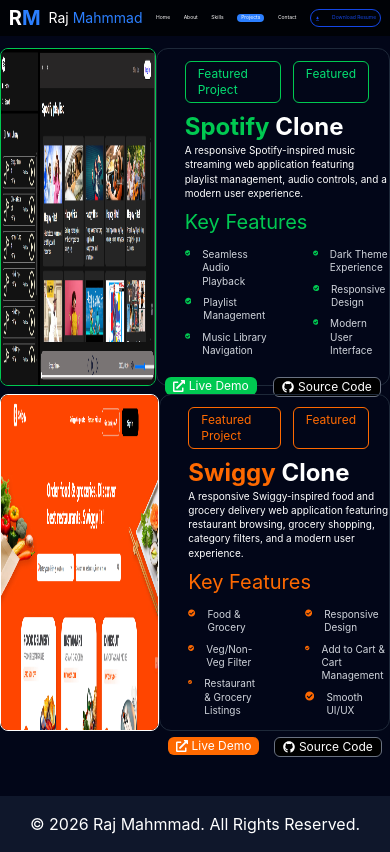
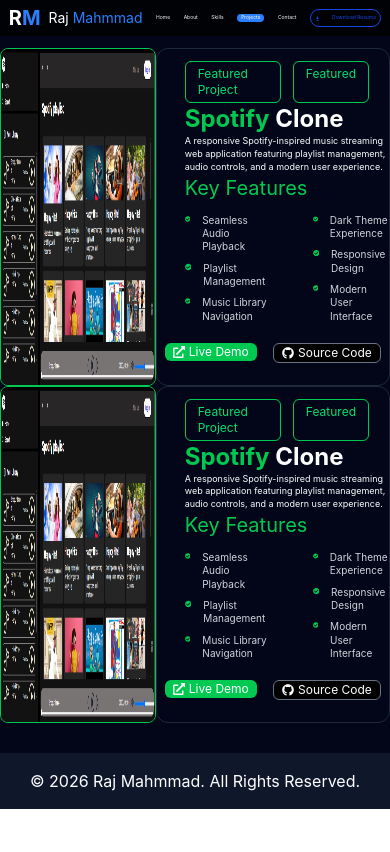
Before and after one commit to RAJMAHMMAD0786/Portfolio, a React (Vite) app: page /projects in a window 390 px wide. Built offline with nearby package versions, Linux system fonts and the light colour scheme.

Commit message:
Changing for responsive

```diff
--- a/src/pages/About.jsx
+++ b/src/pages/About.jsx
@@ -13,7 +13,7 @@
 
 function About() {
   return (
-    <div className="Aboutpage bg-slate-950 px-1 w-full h-[85vh] max-[750px]:h-[95vh] flex max-[750px]:px-3 max-[750px]:w-full">
+    <div className="Aboutpage bg-slate-950 px-1 w-full h-[85vh] max-[750px]:h-[85vh] flex max-[750px]:px-3 max-[750px]:w-full">
 
       {/* This is the left parts of the page */}
       <div className="leftpart w-[60%] pl-7 max-[750px]:w-[60%] ">
@@ -47,38 +47,38 @@
           <a href="/RajMahmmad_Frontend.pdf" download className="text-blue-500 flex items-center gap-2 border border-blue-500 w-48 h-10 mt-7 pl-3 rounded-xl  hover:cursor-pointer hover:bg-[#1242a26c] hover:underline max-[750px]:px-1 max-[450px]:py-1" > <IoMdDownload /> Download Resume </a>
 
           {/* This is the coding stats */}
-          <div className="codingStatsbox w-10/12 h-36 rounded-md bg-[#031224] mt-5 max-[750px]:h-52">
+          <div className="codingStatsbox w-10/12 h-36 rounded-md bg-[#031224] mt-5 max-[750px]:h-40">
 
             {/* This is the heading */}
             <div className="headingofcodingStats">
-              <h2 className="text-white pt-3 pl-2">Coding Stats</h2>
+              <h2 className="text-white pt-3 pl-2 max-[750px]:pt-1">Coding Stats</h2>
             </div>
 
             {/* codechef information diya ja raha hai */}
             <div className="codechefinfo mt-3 flex  max-[750px]:flex-wrap max-[750px]:gap-1">
 
               {/* Problem solve  */}
-              <div className="problemsolvebox w-36 h-16 bg-[#071B36] border border-[#0E2A52] text-gray-500 ml-7 rounded-md  max-[750px]:w-18  max-[750px]:h-16 max-[750px]:text-xs max-[750px]:pl-1 max-[750px]:ml-1">
+              <div className="problemsolvebox w-36 h-16 bg-[#071B36] border border-[#0E2A52] text-gray-500 ml-7 rounded-md  max-[750px]:w-18  max-[750px]:h-12 max-[750px]:text-xs max-[750px]:pl-1 max-[750px]:ml-1">
                 <p className="font-bold pl-14 text-blue-500 hover:cursor-pointer max-[750px]:pl-5">750+</p>
                 <p className="font-bold text-[11px] pl-9 pt-1 hover:cursor-pointer max-[750px]:pl-2">Problem Solve</p>
               </div>
 
               {/* contests */}
-              <div className="problemsolvebox w-36 h-16 bg-[#071B36] border border-[#0E2A52] text-gray-500 ml-7 rounded-md  max-[750px]:w-18  max-[750px]:h-16 max-[750px]:text-xs max-[750px]:pl-1 max-[750px]:ml-1">
+              <div className="problemsolvebox w-36 h-16 bg-[#071B36] border border-[#0E2A52] text-gray-500 ml-7 rounded-md  max-[750px]:w-18  max-[750px]:h-12 max-[750px]:text-xs max-[750px]:pl-1 max-[750px]:ml-1">
                 <p className="font-bold pl-14 text-blue-500 hover:cursor-pointer max-[750px]:pl-5">8+</p>
-                <p className="font-bold text-[11px] pl-9 pt-1 hover:cursor-pointer max-[750px]:pl-2">Contests</p>
+                <p className="font-bold text-[11px] pl-9 pt-1 hover:cursor-pointer max-[750px]:pl-2 max-[750px]:text-[9px]">Contests</p>
               </div>
 
               {/* Maintaining streak */}
-              <div className="problemsolvebox w-36 h-16 bg-[#071B36] border border-[#0E2A52] text-gray-500 ml-7 rounded-md max-[750px]:w-18  max-[750px]:h-16 max-[750px]:text-xs max-[750px]:pl-1 max-[750px]:ml-1 max-[750px]:mt-3">
+              <div className="problemsolvebox w-36 h-16 bg-[#071B36] border border-[#0E2A52] text-gray-500 ml-7 rounded-md max-[750px]:w-18  max-[750px]:h-12 max-[750px]:text-xs max-[750px]:pl-1 max-[750px]:ml-1 max-[750px]:mt-3">
                 <p className="font-bold pl-14 text-blue-500 hover:cursor-pointer max-[750px]:pl-5">50+</p>
-                <p className="font-bold text-[11px] pl-9 pt-1 hover:cursor-pointer max-[750px]:pl-2">Maintaining streak</p>
+                <p className="font-bold text-[11px] pl-9 pt-1 hover:cursor-pointer max-[750px]:pl-2 max-[750px]:text-[9px]">Maintaining streak</p>
               </div>
 
               {/* CodeChef Rating */}
-              <div className="problemsolvebox w-36 h-16 bg-[#071B36] border border-[#0E2A52] text-gray-500 ml-7 rounded-md max-[750px]:w-18  max-[750px]:h-16 max-[750px]:text-xs max-[750px]:pl-1 max-[750px]:ml-1 max-[750px]:mt-3">
+              <div className="problemsolvebox w-36 h-16 bg-[#071B36] border border-[#0E2A52] text-gray-500 ml-7 rounded-md max-[750px]:w-18  max-[750px]:h-12 max-[750px]:text-xs max-[750px]:pl-1 max-[750px]:ml-1 max-[750px]:mt-3">
                 <p className="font-bold pl-14 text-blue-500 hover:cursor-pointer max-[750px]:pl-5">1136</p>
-                <p className="font-bold text-[11px] pl-9 pt-1 hover:cursor-pointer max-[750px]:pl-2">CodeChef Rating</p>
+                <p className="font-bold text-[11px] pl-9 pt-1 hover:cursor-pointer max-[750px]:pl-2 max-[750px]:text-[9px]">CodeChef Rating</p>
               </div>
 
             </div>
@@ -207,7 +207,7 @@
 
           </div>
 
-          <p className="text-white pl-3 pt-1 text-xs max-[750px]:text-sm ">To obtain a Software Developer role where I can utilize my technical skills, gain practical experience, and contribute to the success of the organization while growing professionally.</p>
+          <p className="text-white pl-3 pt-1 text-xs max-[750px]:text-xs ">To obtain a Software Developer role where I can utilize my technical skills, gain practical experience, and contribute to the success of the organization while growing professionally.</p>
 
 
         </div>
--- a/src/pages/Home.jsx
+++ b/src/pages/Home.jsx
@@ -33,7 +33,7 @@
 
         {/* This is the About of the Students  */}
         <div className="About">
-          <p className="text-white text-md max-[750px]:text-sm max-[750px]:pt-3 ">Computer Science student skilled in <span className="text-blue-500 text-md"> C++, Data Structures & Algorithms (DSA), HTML, CSS, JavaScript, and React</span>. Solved 90+ LeetCode problems and passionate about building responsive web applications and enhancing user experiences through modern frontend development. </p>
+          <p className="text-white text-md max-[750px]:text-sm max-[750px]:pt-1 ">Computer Science student skilled in <span className="text-blue-500 text-md"> C++, Data Structures & Algorithms (DSA), HTML, CSS, JavaScript, and React</span>. Solved 90+ LeetCode problems and passionate about building responsive web applications and enhancing user experiences through modern frontend development. </p>
         </div>
 
         {/* This is the parts of the view project and contact me */}
--- a/src/pages/Projects.jsx
+++ b/src/pages/Projects.jsx
@@ -9,7 +9,7 @@
 
 function Projects() {
   return (
-    <div className="projectpage h-[85vh] bg-slate-950 max-[750px]:h-[90vh]">
+    <div className="projectpage h-[85vh] bg-slate-950 max-[750px]:h-[85vh]">
 
       {/* This is for spotify */}
       <div className="spotify h-[40vh] flex pt-3">
@@ -40,19 +40,19 @@
 
           {/* This is the heading of the project or name*/}
           <div className="headingogproject">
-            <h1 className="text-green-500 font-bold text-2xl ml-7 mt-2 max-[750px]:text-md">Spotify <span className="text-white">Clone</span></h1>
+            <h1 className="text-green-500 font-bold text-2xl ml-7 mt-2 max-[750px]:text-md max-[750px]:mt-0">Spotify <span className="text-white">Clone</span></h1>
           </div>
 
           {/* This is the paragrph of the Spotify  */}
           <div className="paragrapg">
-            <p className="text-white ml-7 text-sm max-[750px]:text-[10px]">A responsive Spotify-inspired music streaming web application featuring playlist management, audio controls, and a modern user experience.
+            <p className="text-white ml-7 text-sm max-[750px]:text-[9px]">A responsive Spotify-inspired music streaming web application featuring playlist management, audio controls, and a modern user experience.
             </p>
           </div>
 
 
           {/* This is key feature heading */}
           <div className="keyfeatureheading">
-            <h3 className="text-green-500 ml-7 text-xl mt-2 max-[750px]:text-md">Key Features</h3>
+            <h3 className="text-green-500 ml-7 text-xl mt-2 max-[750px]:text-md max-[750px]:mt-0">Key Features</h3>
           </div>
 
           {/* featured Available  */}
@@ -133,27 +133,31 @@
 
 
 
-      {/* This is for swiggy */}
-      <div className="swiggy h-[40vh] flex pt-5">
+
+{/* ye work kiya jayega PassOP ke liye */}
+
+      {/* This is for spotify */}
+      <div className="spotify h-[40vh] flex pt-3">
+
         {/* This is the left part and This is for Img  */}
         <div className="leftpartforImg w-full h-[40vh]">
-          <img src={SwiggyImg} alt="Swiggy Clone" className="w-full rounded-lg  h-[40vh] border border-white max-[750px]:w-full" />
+          <img src={SpotifyImg} alt="Spotify Clone" className="w-full rounded-lg  h-[40vh] border border-green-500 max-[750px]:w-full" />
         </div>
 
 
 
 
 
-        {/* This is the right part and This is for contant   Clone*/}
+        {/* This is the right part and This is for contant  */}
         <div className="rightpartforcontant  border border-gray-800 rounded-xl w-full h-[40vh] max-[750px]:w-full ">
 
           {/* This is for featured */}
           <div className="featured flex justify-between mt-3 ml-7">
-            <span className="px-3 py-1 text-orange-500 border border-orange-500 rounded-md text-sm max-[750px]:text-xs">
+            <span className="px-3 py-1 text-green-400 border border-green-500 rounded-md text-sm max-[750px]:text-xs">
               Featured Project
             </span>
 
-            <span className="px-3 py-1 text-orange-500 border border-orange-500 rounded-md text-sm mr-5 max-[750px]:text-xs max-[750px]:ml-3">
+            <span className="px-3 py-1 text-green-400 border border-green-500 rounded-md text-sm mr-5 max-[750px]:text-xs max-[750px]:ml-3">
               Featured
             </span>
           </div>
@@ -161,19 +165,19 @@
 
           {/* This is the heading of the project or name*/}
           <div className="headingogproject">
-            <h1 className="text-orange-500 font-bold text-2xl ml-7 mt-2 max-[750px]:text-md">Swiggy <span className="text-white">Clone</span></h1>
+            <h1 className="text-green-500 font-bold text-2xl ml-7 mt-2 max-[750px]:text-md max-[750px]:mt-0">Spotify <span className="text-white">Clone</span></h1>
           </div>
 
           {/* This is the paragrph of the Spotify  */}
           <div className="paragrapg">
-            <p className="text-white ml-7 text-sm max-[750px]:text-[10px]">A responsive Swiggy-inspired food and grocery delivery web application featuring restaurant browsing, grocery shopping, category filters, and a modern user experience.
+            <p className="text-white ml-7 text-sm max-[750px]:text-[9px]">A responsive Spotify-inspired music streaming web application featuring playlist management, audio controls, and a modern user experience.
             </p>
           </div>
 
 
           {/* This is key feature heading */}
           <div className="keyfeatureheading">
-            <h3 className="text-orange-500 ml-7 text-xl mt-2 max-[750px]:text-md">Key Features</h3>
+            <h3 className="text-green-500 ml-7 text-xl mt-2 max-[750px]:text-md max-[750px]:mt-0">Key Features</h3>
           </div>
 
           {/* featured Available  */}
@@ -183,18 +187,18 @@
             <div className="featureAvailableleftside">
               <ul className="mt-3 space-y-2 text-gray-300">
                 <li className="flex gap-3 text-xs max-[750px]:text-[10px]">
-                  <FaCheckCircle className="text-orange-500" />
-                  Food & Grocery
+                  <FaCheckCircle className="text-green-500" />
+                  Seamless Audio Playback
                 </li>
 
                 <li className="flex gap-3 text-xs max-[750px]:text-[10px]">
-                  <FaCheckCircle className="text-orange-500" />
-                  Veg/Non-Veg Filter
+                  <FaCheckCircle className="text-green-500" />
+                  Playlist Management
                 </li>
 
                 <li className="flex gap-3 text-xs max-[750px]:text-[10px]">
-                  <FaCheckCircle className="text-orange-500" />
-                  Restaurant & Grocery Listings
+                  <FaCheckCircle className="text-green-500" />
+                  Music Library Navigation
                 </li>
               </ul>
 
@@ -205,18 +209,18 @@
               <ul className="mt-3 space-y-2 text-gray-300">
 
                 <li className="flex gap-3 text-xs max-[750px]:text-[10px]">
-                  <FaCheckCircle className="text-orange-500" />
+                  <FaCheckCircle className="text-green-500" />
+                  Dark Theme Experience
+                </li>
+
+                <li className="flex gap-3 text-xs max-[750px]:text-[10px]">
+                  <FaCheckCircle className="text-green-500" />
                   Responsive Design
                 </li>
 
                 <li className="flex gap-3 text-xs max-[750px]:text-[10px]">
-                  <FaCheckCircle className="text-orange-500" />
-                  Add to Cart & Cart Management
-                </li>
-
-                <li className="flex gap-3 text-xs max-[750px]:text-[10px]">
-                  <FaCheckCircle className="text-orange-500" />
-                  Smooth UI/UX
+                  <FaCheckCircle className="text-green-500" />
+                  Modern User Interface
                 </li>
               </ul>
 
@@ -230,21 +234,32 @@
             {/* Live project button */}
             <div className="LiveDemo ">
               <button onClick={() =>
-                window.open("https://buildrajswiggyclone.netlify.app/", "_blank")}
-                className="text-white bg-orange-500 rounded-md hover:cursor-pointer text-[17px] px-2 hover:bg-orange-600 hover:font-bold hover:underline flex items-center gap-1 max-[750px]:text-[12px]"> <FaExternalLinkAlt /> Live Demo</button>
+                window.open("https://rajclones.netlify.app/", "_blank")}
+                className="text-white bg-green-500 rounded-md hover:cursor-pointer text-[17px] px-2 hover:bg-green-600 hover:font-bold hover:underline flex items-center gap-1 max-[750px]:text-[12px]"> <FaExternalLinkAlt /> Live Demo</button>
             </div>
 
             {/* Source Code button */}
             <div className="SourceCode">
               <button onClick={() =>
-                window.open("https://github.com/RAJMAHMMAD0786/Swiggy-Clone", "_blank")}
+                window.open("https://github.com/RAJMAHMMAD0786/Spotify-Clone", "_blank")}
                 className="text-white bg-black rounded-md hover:cursor-pointer text-[17px] px-2 border border-gray-500 hover:font-bold hover:underline flex items-center gap-1 max-[750px]:text-[12px]"> <FaGithub /> Source Code</button>
             </div>
           </div>
 
 
         </div>
+
       </div>
+
+
+
+
+
+
+
+
+
+
 
 
 
```
